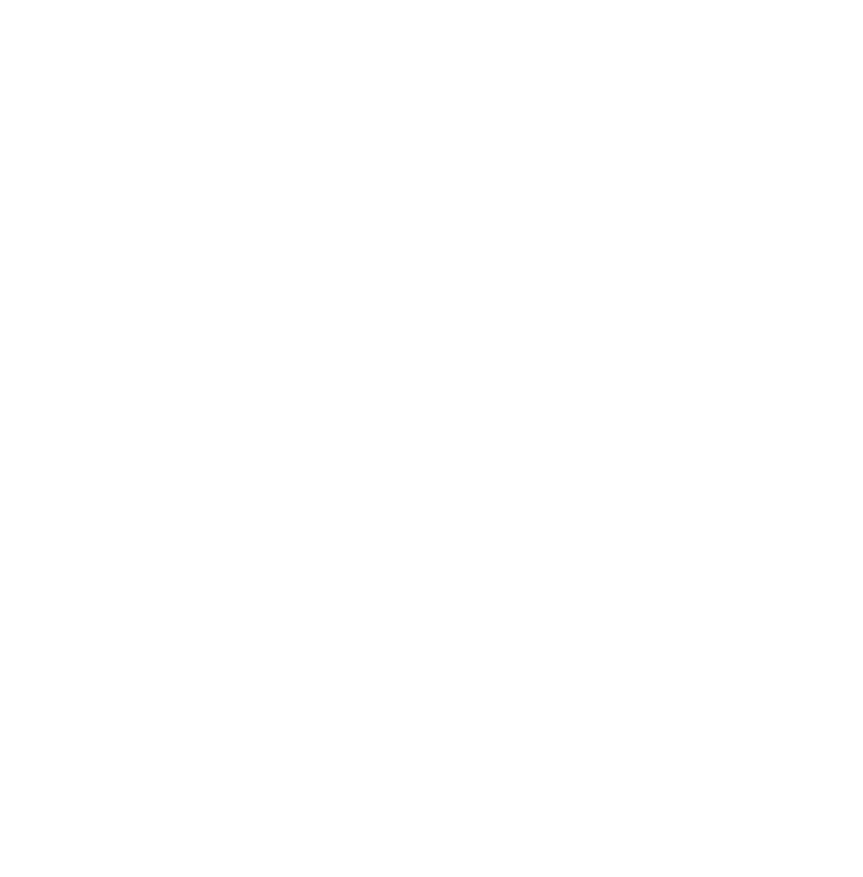
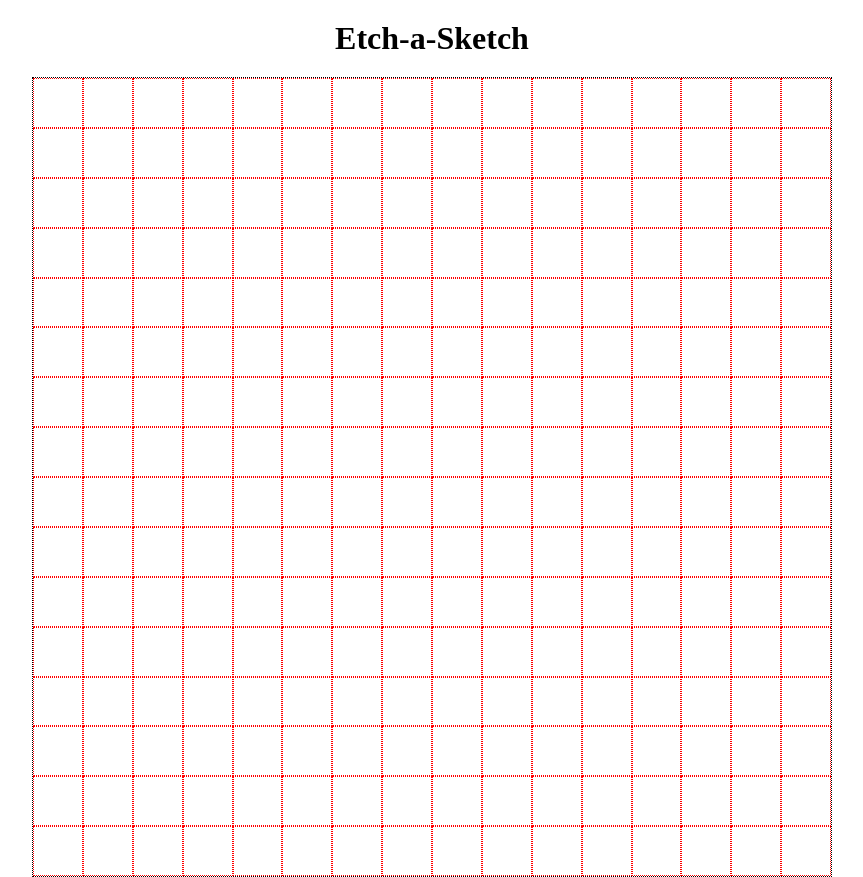
Before and after one commit to sbrown3212/odin-etch-a-sketch, a plain HTML site: page index.html in a window 1280 px wide. Shown: the whole page, without its empty margins (208-1071 px from the left). Before the commit the page ends 800 px from the top, so only its background shows below. Drawn offline with Linux system fonts and the light colour scheme.

Commit message:
Add createGrid function

```diff
--- a/index.html
+++ b/index.html
@@ -8,6 +8,7 @@
     <link rel="stylesheet" href="styles.css">
 </head>
 <body>
+    <h1 id="title">Etch-a-Sketch</h1>
     <div id="container"></div>
 </body>
 </html>
--- a/script.js
+++ b/script.js
@@ -0,0 +1,15 @@
+
+const container = document.querySelector('#container');
+
+function createGrid(squaresPerSide) {
+    for (let i = 0; i < (squaresPerSide ** 2); i++) {
+        let square = document.createElement('DIV');
+        let flexBasis = 1/squaresPerSide*100;
+
+        square.style.border = '1px dotted red';         // for visualization purposes
+        square.style.flexBasis = `${flexBasis}%`;
+        container.appendChild(square);
+    }
+}
+
+createGrid(16);
--- a/styles.css
+++ b/styles.css
@@ -0,0 +1,22 @@
+* {
+    margin: 0;
+    padding: 0;
+    box-sizing: border-box;
+}
+
+#title {
+    display: flex;
+    justify-content: center;
+    margin: 20px;
+}
+
+#container {
+    border: 1px dotted; /* for visualization purposes */
+    width: 800px;
+    height: 800px;
+    display: flex;
+    margin: 0 auto;
+    /* padding: 20px; for visualization purposes */
+    display: flex;
+    flex-wrap: wrap;
+}
```
